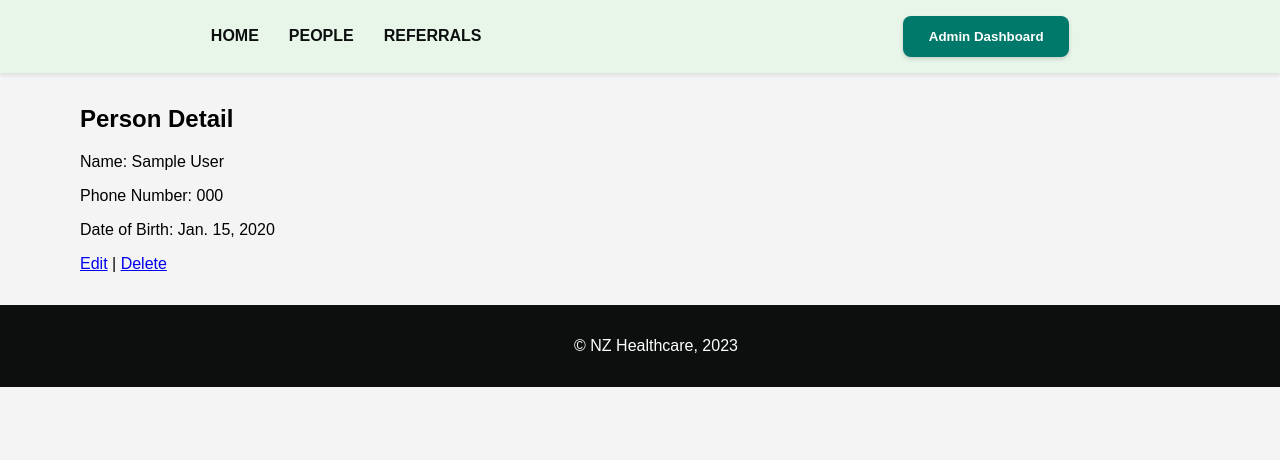
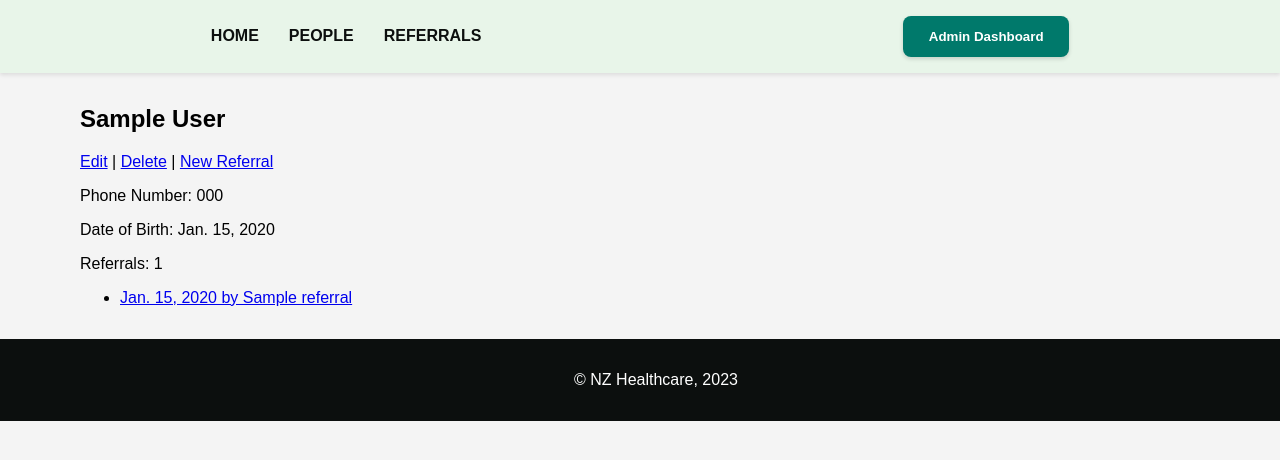
Before and after one commit to hcdiekmann/referral-system, a Django app: page /people/1/ in a window 1280 px wide. Shown: the part 182-642 px from the top of the page. Run offline with Django 4.2, Linux system fonts and the light colour scheme; tables that the repository leaves empty hold one stand-in row (values such as "Sample post").

Commit message:
update views and add referral logic

```diff
--- a/healthcare_app/forms.py
+++ b/healthcare_app/forms.py
@@ -25,4 +25,5 @@ class ReferralForm(forms.ModelForm):
             'referrer_name': forms.TextInput(attrs={'class': 'form-control'}),
             'referral_reason': forms.Textarea(attrs={'class': 'form-control'}),
             'note': forms.Textarea(attrs={'class': 'form-control'}),
+            'document': forms.FileInput(attrs={'class': 'form-control'}),
         }
--- a/healthcare_app/models.py
+++ b/healthcare_app/models.py
@@ -20,4 +20,4 @@ class Referral(models.Model):
     document = models.FileField(upload_to='referral_documents/', null=True, blank=True)
 
     def __str__(self):
-        return f"Referral for {self.person.first_name} {self.person.last_name} on {self.referral_date}"
+        return f"{self.person.first_name} {self.person.last_name} on {self.referral_date}"
--- a/healthcare_app/templates/person_detail.html
+++ b/healthcare_app/templates/person_detail.html
@@ -1,8 +1,19 @@
 {% extends 'base.html' %} {% block content %}
-<h2>Person Detail</h2>
-<p>Name: {{ object.first_name }} {{ object.last_name }}</p>
+<h2>{{ object.first_name }} {{ object.last_name }}</h2>
+<a href="{% url 'person_edit' object.id %}">Edit</a> |
+<a href="{% url 'person_delete' object.id %}">Delete</a> |
+<a href="{% url 'referral_new' object.id %}">New Referral</a>
 <p>Phone Number: {{ object.phone_number }}</p>
 <p>Date of Birth: {{ object.date_of_birth }}</p>
-<a href="{% url 'person_edit' object.id %}">Edit</a> |
-<a href="{% url 'person_delete' object.id %}">Delete</a>
-{% endblock %}
+<p>Referrals: {{ object.referrals.count }}</p>
+{% if object.referrals.count > 0 %}
+<ul>
+  {% for referral in object.referrals.all %}
+  <li>
+    <a href="{% url 'referral_detail' referral.id %}"
+      >{{ referral.referral_date }} by {{referral.referrer_name}}
+    </a>
+  </li>
+  {% endfor %}
+</ul>
+{% endif %} {% endblock %}
--- a/healthcare_app/templates/referral_confirm_delete.html
+++ b/healthcare_app/templates/referral_confirm_delete.html
@@ -3,6 +3,8 @@
 <form method="post">
   {% csrf_token %}
   <button type="submit">Confirm</button>
-  <a href="{% url 'ref' %}">Back</a>
+  <button>
+    <a href="{% url 'referral_detail' referral.id  %}">Cancel</a>
+  </button>
 </form>
 {% endblock %}
--- a/healthcare_app/templates/referral_list.html
+++ b/healthcare_app/templates/referral_list.html
@@ -4,8 +4,8 @@
   {% for referral in object_list %}
   <li>
     <a href="{% url 'referral_detail' referral.id %}"
-      >{{ referral.person.first_name }} {{ referral.person.last_name }} - {{
-      referral.referral_date }}</a
+      >{{ referral.person.first_name }} {{ referral.person.last_name }} -
+      {{referral.referral_date }}</a
     >
   </li>
   {% empty %}
--- a/healthcare_app/urls.py
+++ b/healthcare_app/urls.py
@@ -14,7 +14,7 @@ urlpatterns = [
     path('people/<int:pk>/delete/', PersonDeleteView.as_view(), name='person_delete'),
     path('referral/', ReferralListView.as_view(), name='referral_list'),
     path('referral/<int:pk>/', ReferralDetailView.as_view(), name='referral_detail'),
-    path('referral/new/', ReferralCreateView.as_view(), name='referral_new'),
+    path('referral/new/<int:person_id>/', ReferralCreateView.as_view(), name='referral_new'),
     path('referral/<int:pk>/edit/', ReferralUpdateView.as_view(), name='referral_edit'),
     path('referral/<int:pk>/delete/', ReferralDeleteView.as_view(), name='referral_delete'),
 
```
Also changed, not shown: healthcare_app/referral_views.py (+3 -4 lines), healthcare_app/templates/referral_detail.html (+5 -3 lines), 1 other file.
